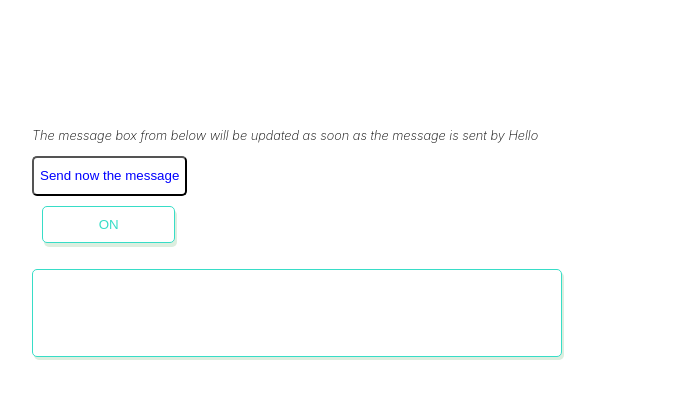
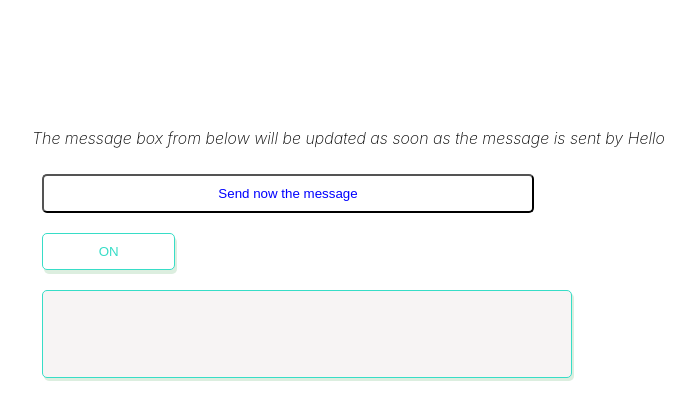
Before and after one commit to IulianStave/js-css-snippets, a React (Create React App) app: page / in a window 1280 px wide. Shown: the top 420 px of the page, without its empty margins (96-791 px from the left). Built offline with nearby package versions, Linux system fonts and the light colour scheme.

Commit message:
Clean code and style

```diff
--- a/package.json
+++ b/package.json
@@ -11,7 +11,7 @@
     "react-scripts": "3.4.1"
   },
   "scripts": {
-    "start": "react-scripts start",
+    "start": "PORT=3005 react-scripts start",
     "build": "react-scripts build",
     "test": "react-scripts test",
     "eject": "react-scripts eject"
--- a/public/index.html
+++ b/public/index.html
@@ -24,7 +24,7 @@
       work correctly both with client-side routing and a non-root public URL.
       Learn how to configure a non-root public URL by running `npm run build`.
     -->
-    <title>pass child to parent React App</title>
+    <title>Messenger Toggle</title>
   </head>
   <body>
     <noscript>You need to enable JavaScript to run this app.</noscript>
--- a/src/App.js
+++ b/src/App.js
@@ -27,8 +27,8 @@ class App extends Component {
         </p>
         <Hello callbackFP={this.getMessage} />
         {/* <div>{this.state.message === "initial" ? "" : this.state.message}</div> */}
-        <div id="mBox">
-          <p className="messageBox nav-fade">
+        <div id="mBox" className="messageBox fade">
+          <p>
             {this.state.message ? this.state.message : " "}
           </p>
         </div>
--- a/src/Hello.js
+++ b/src/Hello.js
@@ -19,9 +19,10 @@ toggle = () => {
 render() {
   let styleToggle = this.state.toggled? "onToggle":"offToggle";
   return (
-    <div>
+    <div >
+     <div className="wrapper-console">
      <button className="sendButton" onClick={this.send}>Send now the message</button>
-     <div>
+
      <button className={`toggleButton ${styleToggle}`} onClick={this.toggle}>
        {this.state.toggled? "ON":"OFF"}</button>
     </div>
--- a/src/style.css
+++ b/src/style.css
@@ -7,21 +7,24 @@ body {
   -webkit-font-smoothing: antialiased;
   -moz-osx-font-smoothing: grayscale;
 }
+
 .note {
   font-style: italic;
   font-weight: 200;
-  font-size: 0.8em;
+  font-size: 1em;
 }
 
 .sendButton {
   color: blue;
   background-color: #ffffff;
-  height: 3em;
   border-radius: 5px;
+  padding: 10px;
+  margin: 10px;
 }
+
 .messageBox {
   border: 1px solid #37ddc7;
-  padding: 20px;
+  padding: 10px;
   display: flex;
   flex-flow: row wrap;
   align-items: center;
@@ -29,8 +32,13 @@ body {
   width: 50%;
   border-radius: 5px;
   box-shadow: 2px 3px #dceedf;
+  margin: 10px;
 }
-
+.messageBox p {
+  font-style: italic;
+  font-weight: 200;
+  font-size: 1.2em;
+}
 .toggleButton {
   border: 1px solid;
   border-radius: 5px;
@@ -43,23 +51,32 @@ body {
   cursor: pointer;
   display: inline-block;
   transition-duration: 0.4s;
+  /* float: right; */
 }
-
+.wrapper-console {
+  display: flex;
+   flex-flow: column;
+  /* align-items:center; */
+  width: 50%;
+}
 .onToggle {
   color: #37ddc7;
 }
+
 .offToggle {
   color: #b9d6d2;
   box-shadow: 1px 3px #ebeeec;
 }
-.nav-fade {
-  background: #fff;
+
+.fade {
+  background: rgb(247, 244, 244);
   padding: 3px 8px;
   display: inline-block;
   transition: background 0.25s ease-in-out;
   -moz-transition: background 0.25s ease-in-out;
   -webkit-transition: background 0.25s ease-in-out;
 }
-.nav-fade:hover {
+
+.fade:hover {
   background: #ddd;
 }
```
